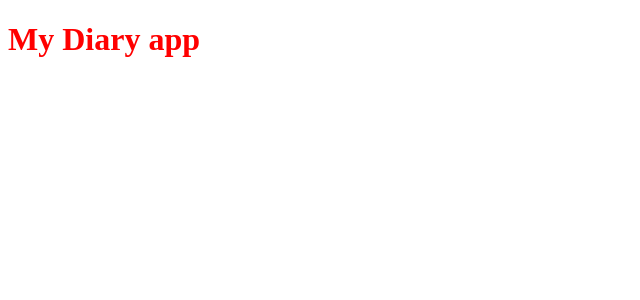
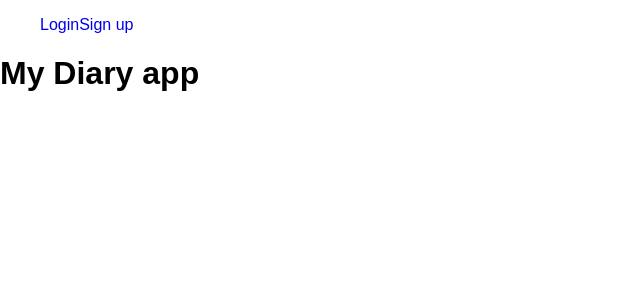
Before and after one commit to slimsolz/MyDiary-React, a React app: page / in a window 1280 px wide. Shown: the top 300 px of the page, without its empty margins (0-640 px from the left). Built offline with nearby package versions, Linux system fonts and the light colour scheme.

Commit message:
setup react router

```diff
--- a/package.json
+++ b/package.json
@@ -5,8 +5,7 @@
   "main": "index.js",
   "scripts": {
     "start": "webpack-dev-server --mode development --open --hot",
-    "build": "webpack --mode production",
-    "test": "echo \"Error: no test specified\" && exit 1"
+    "build": "webpack --mode production"
   },
   "repository": {
     "type": "git",
@@ -21,7 +20,8 @@
   "homepage": "https://github.com/slimsolz/MyDiary-React#readme",
   "dependencies": {
     "react": "^16.6.3",
-    "react-dom": "^16.6.3"
+    "react-dom": "^16.6.3",
+    "react-router-dom": "^4.3.1"
   },
   "devDependencies": {
     "@babel/core": "^7.1.6",
--- a/src/components/App.css
+++ /dev/null
@@ -1,3 +0,0 @@
-h1 {
-  color: red;
-}
--- a/src/components/App.js
+++ b/src/components/App.js
@@ -1,9 +1,17 @@
 import React from 'react'
-import './App.css';
+import { Switch, Route } from 'react-router-dom';
+
+import Header from './Header/Header';
+import Main from './Main/Main';
+import './App.scss';
 
 export default function App() {
   return (
     <div>
+      <Header />
+      <Switch>
+        <Route exact path='/login' component={Main} />
+      </Switch>
       <h1>My Diary app</h1>
     </div>
   )
--- /dev/null
+++ b/src/components/App.scss
@@ -0,0 +1,5 @@
+body {
+  margin: 0;
+  padding: 0;
+  font-family: sans-serif;
+}
--- /dev/null
+++ b/src/components/Header/Header.js
@@ -0,0 +1,15 @@
+import React from 'react';
+import { Link } from 'react-router-dom';
+
+import './Header.scss';
+
+export default function Header() {
+  return (
+    <div>
+      <ul>
+        <li><Link to='/login'>Login</Link></li>
+        <li><Link to='/signup'>Sign up</Link></li>
+      </ul>
+    </div>
+  )
+};
--- /dev/null
+++ b/src/components/Header/Header.scss
@@ -0,0 +1,8 @@
+ul li {
+  display: inline;
+  list-style: none;
+
+  a {
+    text-decoration: none;
+  }
+}
--- /dev/null
+++ b/src/components/Main/Main.js
@@ -0,0 +1,9 @@
+import React from 'react'
+
+export default function Main() {
+  return (
+    <div>
+      <h1>Text</h1>
+    </div>
+  )
+}
--- a/src/index.js
+++ b/src/index.js
@@ -1,5 +1,11 @@
 import React from 'react';
 import { render } from 'react-dom';
+import { BrowserRouter } from 'react-router-dom';
 import App from './components/App';
 
-render(<App />, document.getElementById('root'));
+render(
+  <BrowserRouter>
+    <App />
+  </BrowserRouter>,
+  document.getElementById('root'
+));
```
Also changed, not shown: .travis.yml (added), 2 other files (tests, documents, lock files or other folders).
